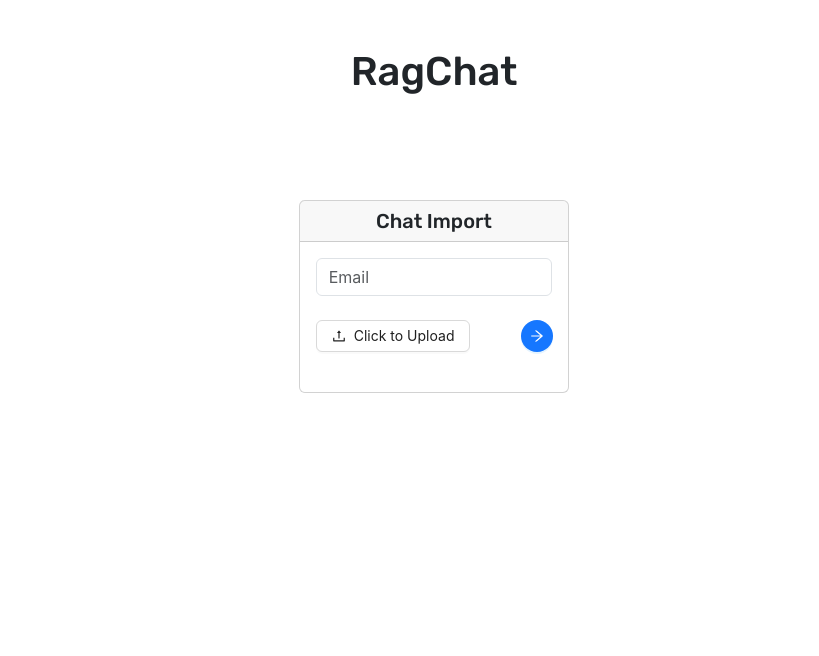
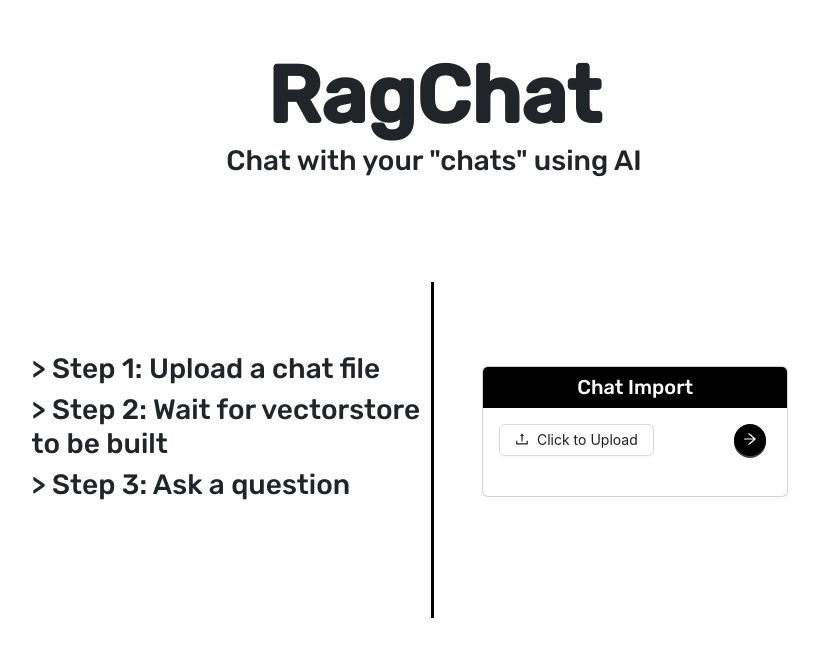
Before and after one commit to msavinash/chat-chat, a React (Create React App) app in the folder rag-chat-react/: page / in a window 1280 px wide. Shown: the top 656 px of the page, without its empty margins (206-1025 px from the left). Built offline with nearby package versions, Linux system fonts and the light colour scheme; what ldrs would draw is missing.

Commit message:
UI improvements, sample file added

```diff
--- a/rag-chat-react/src/App.js
+++ b/rag-chat-react/src/App.js
@@ -1,6 +1,6 @@
 import React from "react";
 import { UploadOutlined } from "@ant-design/icons";
-import { Button, message, Upload, Typography } from "antd";
+import { Button, message, Upload, Typography, ConfigProvider } from "antd";
 import Loader from "./components/Loader/Loader";
 import FileUpload from "./components/Loader/FileUpload";
 import AppBody from "./AppBody";
@@ -14,14 +14,28 @@ const { Title } = Typography;
 const App = () => {
   return (
     <>
+      <ConfigProvider
+        theme={{
+          token: {
+            colorPrimary: "#000000",
+          },
+        }}
+      >
         <style>
           @import
           url('https://fonts.googleapis.com/css2?family=Montserrat:wght@100&family=Press+Start+2P&family=Rubik:wght@500&display=swap');
         </style>
         <div align="center" style={{ fontFamily: "Rubik" }}>
-        <h1 className="m-5">RagChat</h1>
+          <div className="p-5">
+            <h1 style={{ fontSize: "80px", margin: "auto" }}>
+              <strong>RagChat</strong>
+            </h1>
+            <h3>Chat with your "chats" using AI</h3>
+          </div>
+
           <AppBody />
         </div>
+      </ConfigProvider>
     </>
   );
 };
--- a/rag-chat-react/src/AppBody.js
+++ b/rag-chat-react/src/AppBody.js
@@ -55,11 +55,27 @@ const AppBody = () => {
     return <Loader style={{ width: "10%" }} />;
   } else if (processStatus === "new") {
     return (
-      <div>
-        <FileUpload
-          updateProcessState={updateProcessState}
-          setUserInputState={setUserInputState}
-        />
+      <div className="row m-5">
+        <div
+          className="row main-body"
+          style={{ height: "22rem", margin: "auto" }}
+        >
+          <div
+            className="col-md-6 col-12 mb-3 divider pb-5"
+            style={{ padding: "70px 0" }}
+            align="left"
+          >
+            <h3>&gt; Step 1: Upload a chat file</h3>
+            <h3>&gt; Step 2: Wait for vectorstore to be built</h3>
+            <h3>&gt; Step 3: Ask a question</h3>
+          </div>
+          <div className="col-md-6 col-12 px-5">
+            <FileUpload
+              updateProcessState={updateProcessState}
+              setUserInputState={setUserInputState}
+            />
+          </div>
+        </div>
       </div>
     );
   } else if (processStatus === "done") {
--- a/rag-chat-react/src/components/Loader/FileUpload.js
+++ b/rag-chat-react/src/components/Loader/FileUpload.js
@@ -1,5 +1,5 @@
 import React from "react";
-import { Space } from "antd";
+import { Space, ConfigProvider } from "antd";
 import Card from "react-bootstrap/Card";
 import { UploadOutlined } from "@ant-design/icons";
 import {
@@ -50,14 +50,14 @@ const FileUpload = ({ updateProcessState, setUserInputState }) => {
     setUserInputState({
       chatFile: values.chatFile.file.originFileObj,
       // create user id with user email and current timestamp
-      userId: values.userEmail + "___" + Date.now(),
+      userId: Date.now(),
     });
     updateProcessState("loading");
   }
 
   console.log(updateProcessState);
   return (
-    <Space direction="vertical" size={16}>
+    <div style={{ margin: "auto" }}>
       <Alert
         message="Warning Text Warning Text Warning TextW arning Text Warning Text Warning TextWarning Text"
         type="warning"
@@ -65,14 +65,14 @@ const FileUpload = ({ updateProcessState, setUserInputState }) => {
         // onClose={onClose}
         style={{ visibility: "hidden" }}
       />
-      <Card align="left" style={{ width: "40%" }}>
+      <Card align="left" style={{ minWidth: "15rem" }}>
         <Card.Header as="h5" align="center">
           Chat Import
         </Card.Header>
         <Card.Body>
           <Card.Text>
             <Form onFinish={(values) => onFinish(values)}>
-              <Form.Item
+              {/* <Form.Item
                 name="userEmail"
                 rules={[
                   {
@@ -86,7 +86,7 @@ const FileUpload = ({ updateProcessState, setUserInputState }) => {
                   type="text"
                   placeholder="Email"
                 />
-              </Form.Item>
+              </Form.Item> */}
               <Row>
                 <Col span={20}>
                   <Form.Item
@@ -99,7 +99,9 @@ const FileUpload = ({ updateProcessState, setUserInputState }) => {
                     ]}
                   >
                     <Upload {...props}>
-                      <Button icon={<UploadOutlined />}>Click to Upload</Button>
+                      <Button icon={<UploadOutlined />} type="default">
+                        Click to Upload
+                      </Button>
                     </Upload>
                   </Form.Item>
                 </Col>
@@ -120,7 +122,7 @@ const FileUpload = ({ updateProcessState, setUserInputState }) => {
           </Card.Text>
         </Card.Body>
       </Card>
-    </Space>
+    </div>
   );
 };
 
--- a/rag-chat-react/src/components/Query.js
+++ b/rag-chat-react/src/components/Query.js
@@ -57,8 +57,8 @@ const Query = ({ userId }) => {
           rel="stylesheet"
           href="https://fonts.googleapis.com/css2?family=Material+Symbols+Outlined:opsz,wght,FILL,GRAD@24,400,0,0"
         />
-        <div className="row" style={{ width: "80%" }}>
-          <div className="col-md-6 col-12 mb-3">
+        <div className="row" style={{ width: "80%", height: "22rem" }}>
+          <div className="col-md-6 col-12 mb-3 divider pb-5">
             <Card>
               <Card.Header as="h5">Query</Card.Header>
               <Card.Body>
--- a/rag-chat-react/src/components/Source.js
+++ b/rag-chat-react/src/components/Source.js
@@ -29,7 +29,7 @@ const Source = ({ documents, loading }) => {
     //     </Spin>
     //   </Card.Body>
     // </Card>
-    <div className="divider px-3">
+    <div className="px-3">
       <h4>Source</h4>
       <hr />
       <Spin spinning={loading}>
--- a/rag-chat-react/src/custom.scss
+++ b/rag-chat-react/src/custom.scss
@@ -10,6 +10,26 @@
 
 @media (min-width: 768px) {
   .divider {
-    border-left: 3px solid #000; /* Add your desired border styles here */
+    border-right: 3px solid #000; /* Add your desired border styles here */
+  }
+  .main-body {
+    width: 70%;
   }
 }
+
+@media (max-width: 768px) {
+  .divider {
+    border-bottom: 3px solid #000; /* Add your desired border styles here */
+  }
+}
+
+.card-header {
+  background-color: #000;
+  color: #fff;
+}
+
+
+.flex-box {
+  display: flex;
+  align-items: center;
+}
```
Also changed, not shown: 1 other file (tests, documents, lock files or other folders). Lines whose indentation alone changed are shown as unchanged.
